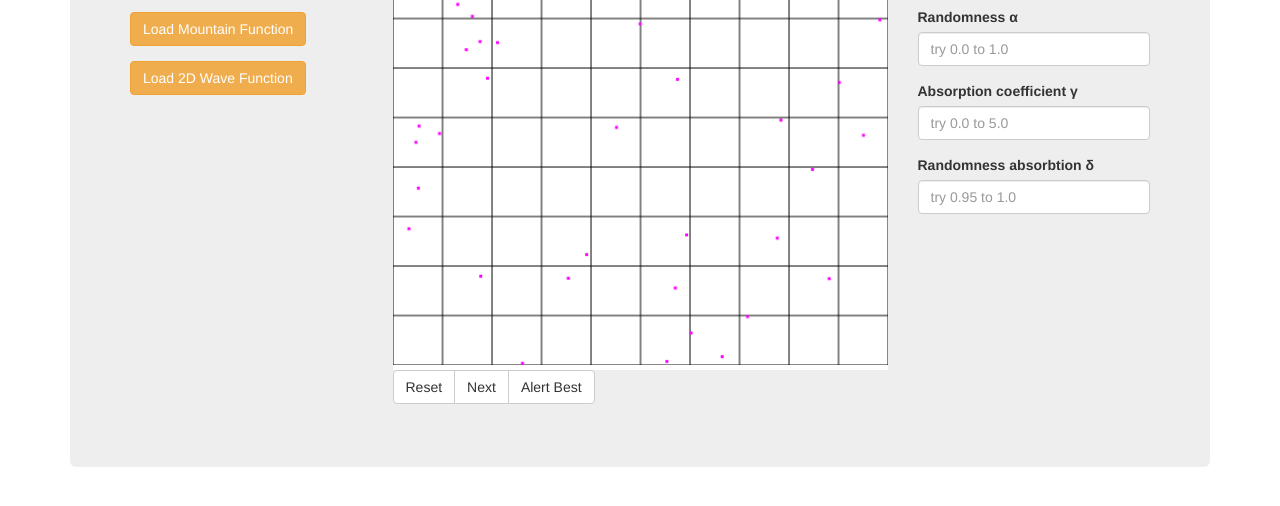
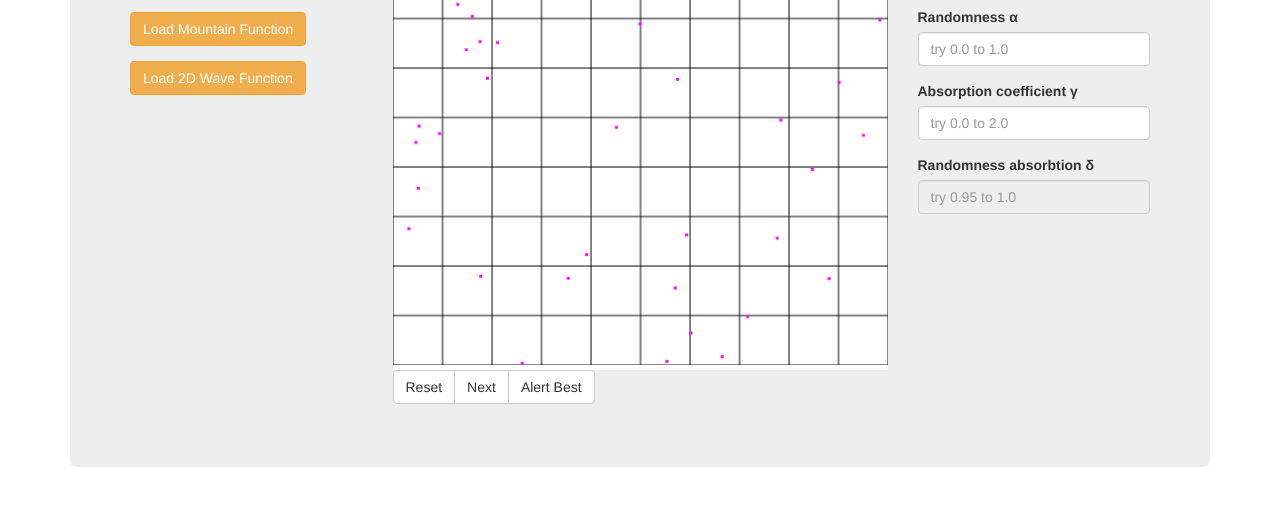
Before and after one commit to jaller94/algo-project, a plain HTML site: page prebuilt.html in a window 1280 px wide. Shown: the part 200-706 px from the top of the page. Drawn offline with Linux system fonts and the light colour scheme.

Commit message:
Disabled input parameter: delta

```diff
--- a/prebuilt.html
+++ b/prebuilt.html
@@ -54,15 +54,15 @@
 			</div>
 			<div class="form-group">
 				<label for="param_randomness">Randomness &alpha;</label>
-				<input type="number" step="0.01" min="0" max="1" class="form-control" id="param_randomness" placeholder="try 0.0 to 1.0">
+				<input type="number" step="0.05" min="0" max="1" class="form-control" id="param_randomness" placeholder="try 0.0 to 1.0">
 			</div>
 			<div class="form-group">
 				<label for="param_gamma">Absorption coefficient &gamma;</label>
-				<input type="number" step="0.1" min="0" class="form-control" id="param_gamma" placeholder="try 0.0 to 5.0">
+				<input type="number" step="0.1" min="0" class="form-control" id="param_gamma" placeholder="try 0.0 to 2.0">
 			</div>
 			<div class="form-group">
 				<label for="param_randomness">Randomness absorbtion &delta;</label>
-				<input type="number" step="0.001" min="0" max="1" class="form-control" id="param_randomness" placeholder="try 0.95 to 1.0">
+				<input type="number" disabled="disabled" step="0.001" min="0" max="1" class="form-control" id="param_randomness" placeholder="try 0.95 to 1.0">
 			</div>
 		</div>
 
```
